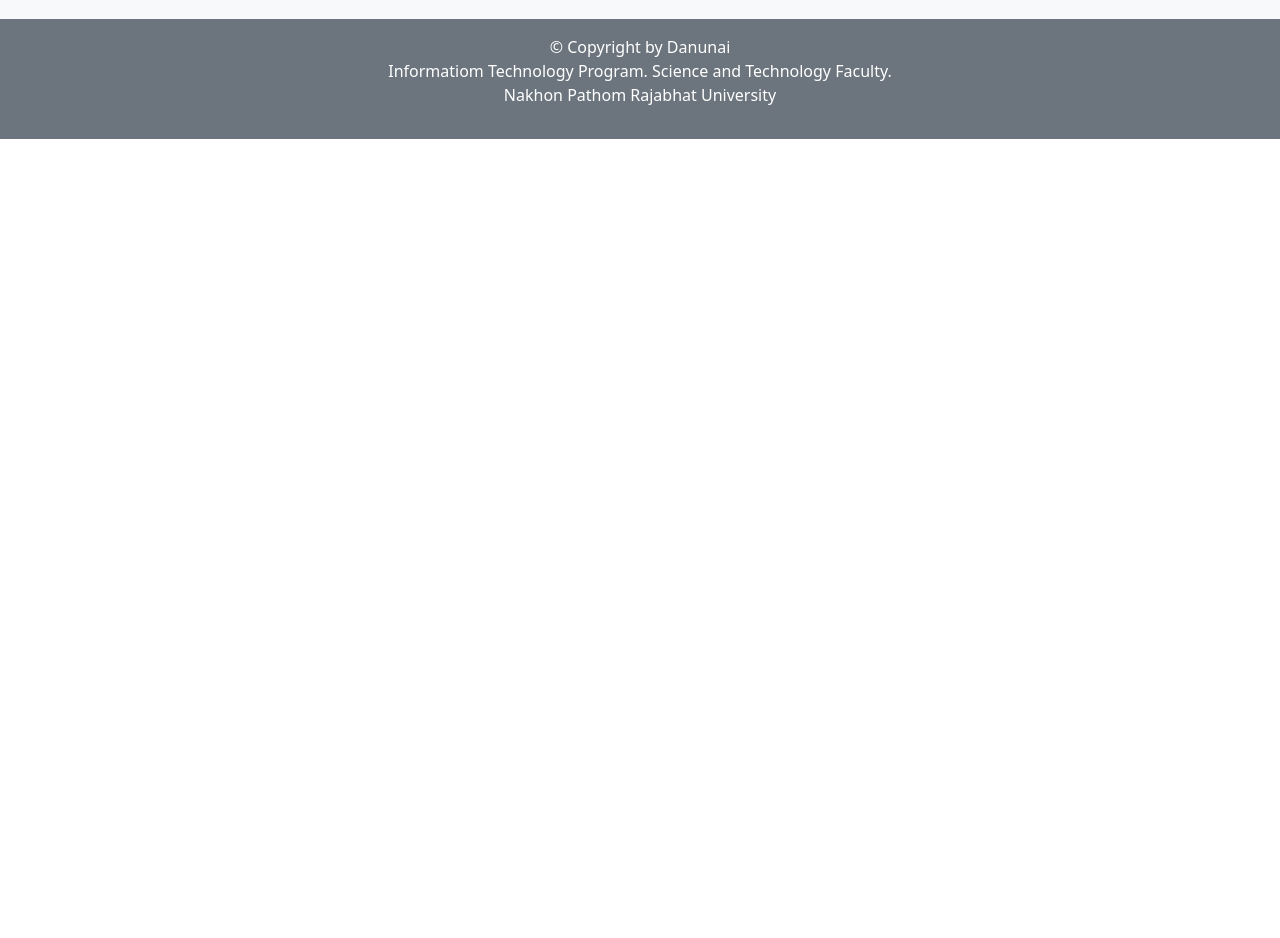
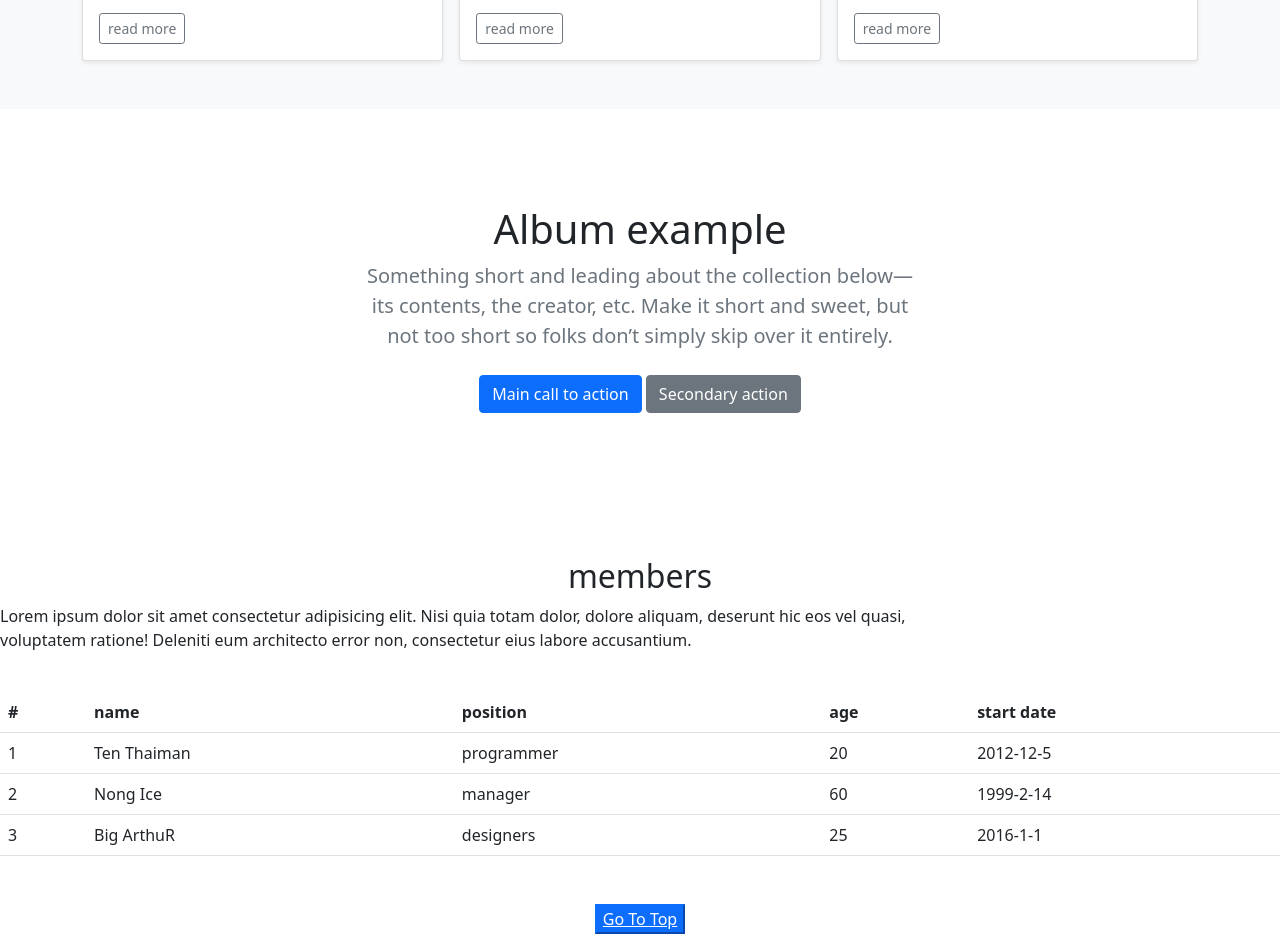
Before and after one commit to ArthuR0159/Danunai038, a plain HTML site: page 6540_13_mypet-bs5.html in a window 1280 px wide. Shown: the part 1993-2931 px from the top of the page. Before the commit the page ends 2132 px from the top, so only its background shows below. Drawn offline with nearby package versions, Linux system fonts and the light colour scheme; files that its build step writes are made by us from their sources; files whose address does not match are found by name.

Commit message:
Add files via upload

```diff
--- a/6540_13_mypet-bs5.html
+++ b/6540_13_mypet-bs5.html
@@ -6,6 +6,8 @@
     <title>Document</title>
     <p style="text-align: right;"><a href="6540_01_home.html">Back To Home</a>
     <link href="https://cdn.jsdelivr.net/npm/bootstrap@5.0.2/dist/css/bootstrap.min.css" rel="stylesheet" integrity="sha384-EVSTQN3/azprG1Anm3QDgpJLIm9Nao0Yz1ztcQTwFspd3yD65VohhpuuCOmLASjC" crossorigin="anonymous">
+
+    <link rel="stylesheet" href="css/custom.css">
 </head>
 <body>
 
@@ -89,8 +91,37 @@
       <span class="visually-hidden">Next</span>
     </button>
   </div>
+<!-- ------ soscial------ -->
+  <div class="container-fluid bg-white">
 
-  <div class="container-fluid bg-warning">
+  <div class="row">
+      <div class="col-sm-3">
+        <div class="my-circle bg-white d-flex flex-column  align-items-center pt-4">
+          <img width="26" height="26" src="https://img.icons8.com/ios-filled/50/facebook-new.png" alt="facebook-new"/>
+          <p>Facebook</p>
+        </div>
+      </div>
+      <div class="col-sm-3">
+        <div class="my-circle bg-white d-flex flex-column  align-items-center pt-4">
+          <img width="26" height="26" src="https://img.icons8.com/ios-filled/50/line-me.png" alt="line-me"/>
+          <p>Line</p>
+        </div>
+      </div>
+      <div class="col-sm-3">
+        <div class="my-circle bg-white d-flex flex-column  align-items-center pt-4">
+          <img width="26" height="26" src="https://img.icons8.com/ios-filled/50/tiktok--v1.png" alt="tiktok--v1"/>
+          <p>Tiktok</p>
+        </div>
+      </div>
+      <div class="col-sm-3">
+        <div class="my-circle bg-white d-flex flex-column  align-items-center pt-4">
+          <img width="26" height="26" src="https://img.icons8.com/ios-filled/50/instagram-new--v1.png" alt="instagram-new--v1"/>
+          <p>Instagram</p>
+        </div>
+      </div>
+    </div>
+
+  </div>
 
   </div>
 
@@ -171,6 +202,79 @@
     </div>
 
   </main>
+
+
+  <!------------------------------Carousel-------------------------------------->
+
+  <section class="py-5 text-center container">
+    <div class="row py-lg-5">
+      <div class="col-lg-6 col-md-8 mx-auto">
+        <h1 class="fw-light">Album example</h1>
+        <p class="lead text-muted">Something short and leading about the collection below—its contents, the creator, etc. Make it short and sweet, but not too short so folks don’t simply skip over it entirely.</p>
+        <p>
+          <a href="#" class="btn btn-primary my-2">Main call to action</a>
+          <a href="#" class="btn btn-secondary my-2">Secondary action</a>
+        </p>
+      </div>
+    </div>
+  </section>
+
+
+</main>
+  <!------------------------------Table Member-------------------------------------->
+  <section class="Member">
+    <div class="Member-box">
+    <h2 class="text-h2 text-center mt-4">members</h2>
+    <p class="text-param">
+        Lorem ipsum dolor sit amet consectetur adipisicing elit. Nisi quia totam dolor, dolore aliquam, deserunt hic eos vel quasi, <br>
+        voluptatem ratione! Deleniti eum architecto error non, consectetur eius labore accusantium.
+    </p>
+    <br>
+    <table class="table">
+        <tr>
+            <th>#</th>
+            <th>name</th>
+            <th>position</th>
+            <th>age</th>
+            <th>start date</th>
+        </tr>
+
+        <tr>
+            <td>1</td>
+            <td>Ten Thaiman</td>
+            <td>programmer</td>
+            <td>20</td>
+            <td>2012-12-5</td>
+        </tr>
+
+        <tr>
+            <td>2</td>
+            <td>Nong Ice</td>
+            <td>manager</td>
+            <td>60</td>
+            <td>1999-2-14</td>
+        </tr>
+
+        <tr>
+            <td>3</td>
+            <td>Big ArthuR</td>
+            <td>designers</td>
+            <td>25</td>
+            <td>2016-1-1</td>
+        </tr>
+
+
+    </table>
+
+
+
+    </div>
+ </section>
+
+ <div class="mt-5 mb-5 text-center">
+  <button class="btn-primary"><a href="#" class="text-white">Go To Top</a></button>
+ </div>
+
 <!-- --------- footer -------------->
 <footer class="container-fluid bg-secondary text-white p-3">
   <p style="text-align: center;">© Copyright by Danunai <br>
```
